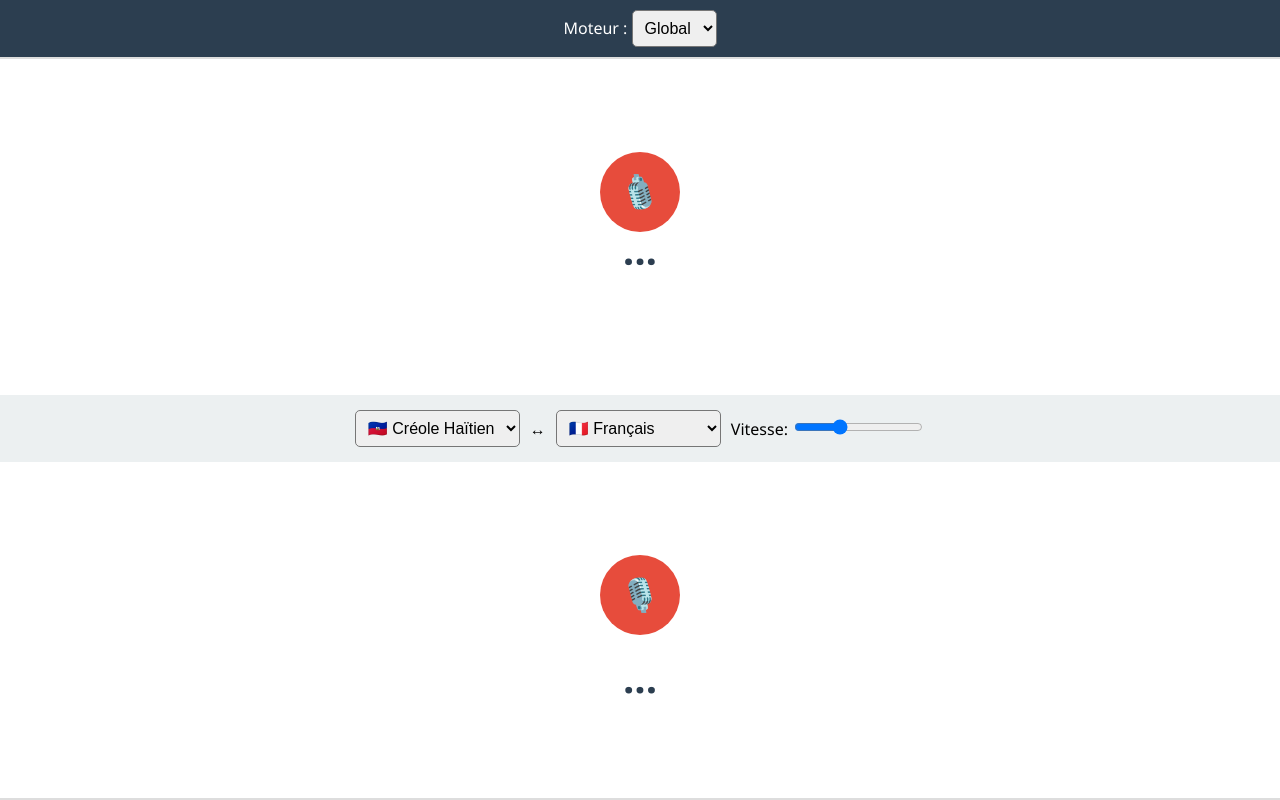
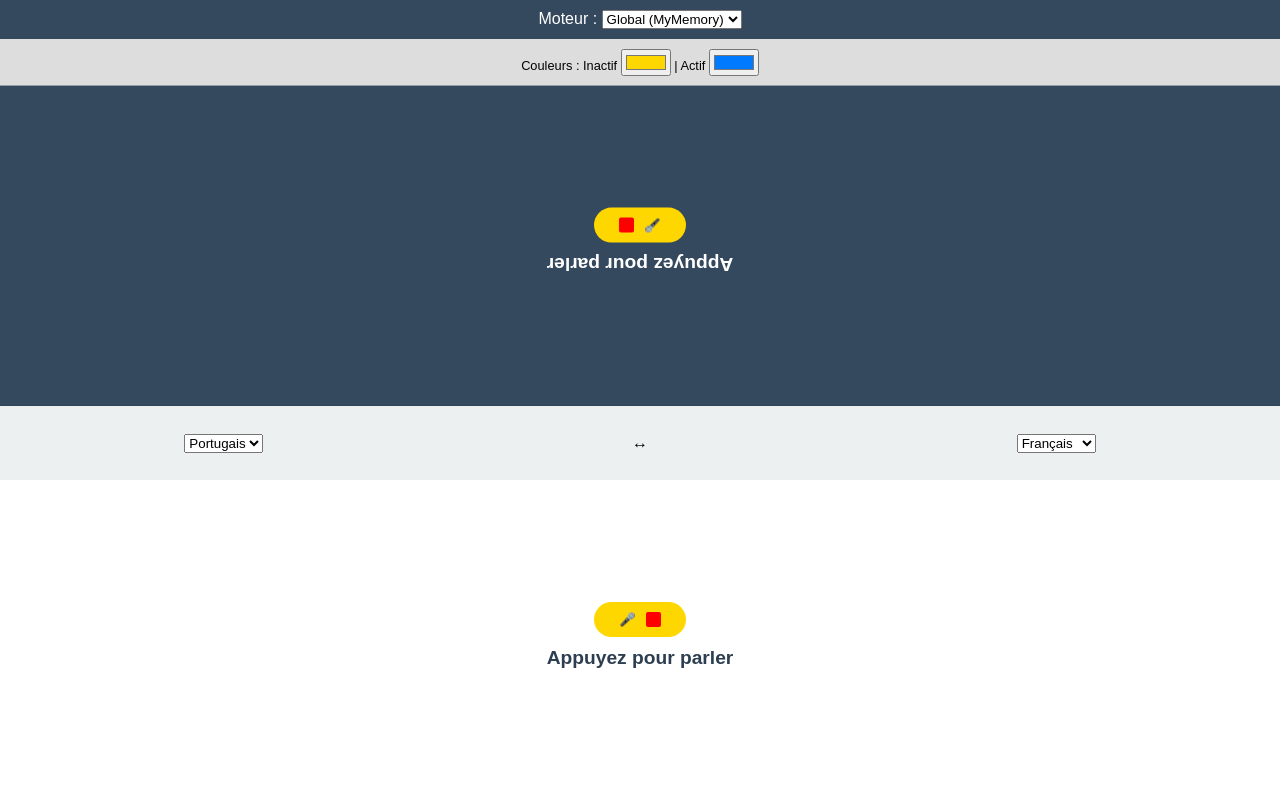
Before and after one commit to titibo973/Traducteur-Vocal-Netfily, a plain HTML site: page index.html in a window 1280 px wide. Drawn offline with Linux system fonts and the light colour scheme.

Commit message:
Mise à jour rapide

```diff
--- a/index.html
+++ b/index.html
@@ -2,44 +2,68 @@
 <html lang="fr">
 <head>
     <meta charset="UTF-8">
-    <title>Traducteur Vocal Pro</title>
+    <title>Traducteur Pro Multi-Moteur</title>
     <style>
-        body { margin: 0; display: flex; flex-direction: column; height: 100vh; font-family: 'Segoe UI', sans-serif; background: #f4f7f6; }
-        .engine-selector { padding: 10px; background: #2c3e50; color: white; text-align: center; }
-        .zone { flex: 1; display: flex; flex-direction: column; align-items: center; justify-content: center; gap: 15px; border-bottom: 2px solid #ddd; }
-        .top { transform: rotate(180deg); background: #fff; }
-        .bottom { background: #fff; }
-        .text-display { font-size: 2.5rem; font-weight: bold; color: #2c3e50; text-align: center; padding: 0 20px; }
-        .controls { padding: 15px; background: #ecf0f1; display: flex; justify-content: center; align-items: center; gap: 10px; flex-wrap: wrap; }
-        .btn-mic { width: 80px; height: 80px; border-radius: 50%; border: none; background: #e74c3c; color: white; font-size: 2rem; cursor: pointer; transition: 0.3s; }
-        select { padding: 8px; font-size: 1rem; border-radius: 5px; }
+        body { margin: 0; height: 100vh; display: flex; flex-direction: column; font-family: sans-serif; background: #2c3e50; }
+        .engine-selector { background: #34495e; color: white; padding: 10px; text-align: center; }
+        .zone { height: 40%; display: flex; flex-direction: column; align-items: center; justify-content: center; padding: 10px; }
+        .controls { height: 10%; background: #ecf0f1; display: flex; align-items: center; justify-content: space-around; }
+        .top { transform: rotate(180deg); background: #34495e; color: white; }
+        .bottom { background: #ffffff; color: #2c3e50; }
+        .text-display { font-size: 1.2rem; font-weight: bold; text-align: center; margin: 10px; }
+
+        /* Nouveau design du bouton */
+        .btn-record {
+            background-color: #FFD700; /* Jaune par défaut */
+            border-radius: 50px;
+            padding: 10px 25px;
+            border: none;
+            cursor: pointer;
+            display: flex;
+            align-items: center;
+            gap: 10px;
+            transition: background-color 0.3s ease;
+        }
+        .indicator { width: 15px; height: 15px; background-color: red; border-radius: 2px; }
+        .btn-record.active { background-color: #007BFF; } /* Bleu actif */
+        .btn-record.active .indicator { background-color: green; }
+
+        /* Panneau de couleurs */
+        .color-panel { padding: 10px; background: #ddd; text-align: center; font-size: 0.8rem; }
     </style>
 </head>
 <body>
     <div class="engine-selector">
-        Moteur : <select id="engineSelect"><option value="GLOBAL">Global</option><option value="CHINE">Chine</option></select>
+        Moteur :
+        <select id="engineSelect">
+            <option value="GLOBAL">Global (MyMemory)</option>
+            <option value="CHINE">Chine (Simulé)</option>
+        </select>
     </div>
+
+    <div class="color-panel">
+        Couleurs : Inactif <input type="color" id="colorInactif" value="#FFD700"> |
+        Actif <input type="color" id="colorActif" value="#007BFF">
+    </div>
+
     <div class="zone top">
-        <div id="text-top" class="text-display">...</div>
-        <button class="btn-mic" onclick="lancerTraduction('top')">🎙️</button>
+        <div id="text-top" class="text-display">Appuyez pour parler</div>
+        <button id="btnTop" class="btn-record" onclick="lancerTraduction('top')">
+            <span class="icon">🎤</span>
+            <span class="indicator"></span>
+        </button>
     </div>
     <div class="controls">
-        <select id="langTop">
-            <option value="ht-HT">🇭🇹 Créole Haïtien</option><option value="fr-FR">🇫🇷 Français</option>
-            <option value="pt-PT">🇵🇹 Portugais</option><option value="pt-BR">🇧🇷 Port. Brésilien</option>
-            <option value="es-ES">🇪🇸 Espagnol</option><option value="en-US">🇺🇸 Anglais</option>
-        </select>
+        <select id="langTop"><option value="pt-BR">Portugais</option><option value="fr-FR">Français</option></select>
         <span> ↔ </span>
-        <select id="langBottom">
-            <option value="fr-FR">🇫🇷 Français</option><option value="ht-HT">🇭🇹 Créole Haïtien</option>
-            <option value="pt-PT">🇵🇹 Portugais</option><option value="pt-BR">🇧🇷 Port. Brésilien</option>
-            <option value="es-ES">🇪🇸 Espagnol</option><option value="en-US">🇺🇸 Anglais</option>
-        </select>
-        <label>Vitesse: <input type="range" id="speedRange" min="0.5" max="2" step="0.1" value="1"></label>
+        <select id="langBottom"><option value="fr-FR">Français</option><option value="pt-BR">Portugais</option></select>
     </div>
     <div class="zone bottom">
-        <button class="btn-mic" onclick="lancerTraduction('bottom')">🎙️</button>
-        <div id="text-bottom" class="text-display">...</div>
+        <button id="btnBottom" class="btn-record" onclick="lancerTraduction('bottom')">
+            <span class="icon">🎤</span>
+            <span class="indicator"></span>
+        </button>
+        <div id="text-bottom" class="text-display">Appuyez pour parler</div>
     </div>
     <script src="script.js"></script>
 </body>
--- a/script.js
+++ b/script.js
@@ -3,51 +3,61 @@ const textBottom = document.getElementById('text-bottom');
 const langTop = document.getElementById('langTop');
 const langBottom = document.getElementById('langBottom');
 const engineSelect = document.getElementById('engineSelect');
-const speedRange = document.getElementById('speedRange');
+
+// Gestion des couleurs
+const colorInactif = document.getElementById('colorInactif');
+const colorActif = document.getElementById('colorActif');
+
+function updateButtonColors(btn, isActive) {
+    btn.style.backgroundColor = isActive ? colorActif.value : colorInactif.value;
+}
 
 async function lancerTraduction(cote) {
-    const btn = event.target;
+    const btn = (cote === 'top') ? document.getElementById('btnTop') : document.getElementById('btnBottom');
     const sourceCode = (cote === 'top') ? langTop.value : langBottom.value;
     const cibleCode = (cote === 'top') ? langBottom.value : langTop.value;
 
-    const SpeechRecognition = window.SpeechRecognition || window.webkitSpeechRecognition;
-    const recognition = new SpeechRecognition();
+    const recognition = new (window.SpeechRecognition || window.webkitSpeechRecognition)();
     recognition.lang = sourceCode;
 
-    // Feedback : Vert quand ça écoute
-    btn.style.backgroundColor = '#27ae60';
-    btn.innerText = '🔴';
+    recognition.onstart = () => {
+        btn.classList.add('active');
+        updateButtonColors(btn, true);
+    };
+
+    recognition.onend = () => {
+        btn.classList.remove('active');
+        updateButtonColors(btn, false);
+    };
 
     recognition.start();
 
     recognition.onresult = async (event) => {
         const texte = event.results[0][0].transcript;
-        if (cote === 'top') textBottom.innerText = "...";
-        else textTop.innerText = "...";
 
-        try {
         const response = await fetch('/api/traductions', {
             method: 'POST',
             headers: { 'Content-Type': 'application/json' },
             body: JSON.stringify({
-                    texte, source: sourceCode.split('-')[0], cible: cibleCode.split('-')[0], moteur: engineSelect.value
+                texte,
+                source: sourceCode.split('-')[0],
+                cible: cibleCode.split('-')[0],
+                moteur: engineSelect.value
             })
         });
+
         const data = await response.json();
-
         if (cote === 'top') { textTop.innerText = texte; textBottom.innerText = data.traduction; }
         else { textBottom.innerText = texte; textTop.innerText = data.traduction; }
 
         window.speechSynthesis.cancel();
         const utterance = new SpeechSynthesisUtterance(data.traduction);
         utterance.lang = cibleCode;
-            utterance.rate = parseFloat(speedRange.value);
         window.speechSynthesis.speak(utterance);
-        } catch (err) { console.error(err); }
-    };
-
-    recognition.onend = () => {
-        btn.style.backgroundColor = '#e74c3c';
-        btn.innerText = '🎙️';
     };
 }
+
+// Initialisation des couleurs au chargement
+document.querySelectorAll('.btn-record').forEach(btn => updateButtonColors(btn, false));
+colorInactif.addEventListener('input', () => document.querySelectorAll('.btn-record').forEach(b => !b.classList.contains('active') && updateButtonColors(b, false)));
+colorActif.addEventListener('input', () => document.querySelectorAll('.btn-record').forEach(b => b.classList.contains('active') && updateButtonColors(b, true)));
```
Lines whose indentation alone changed are shown as unchanged.
